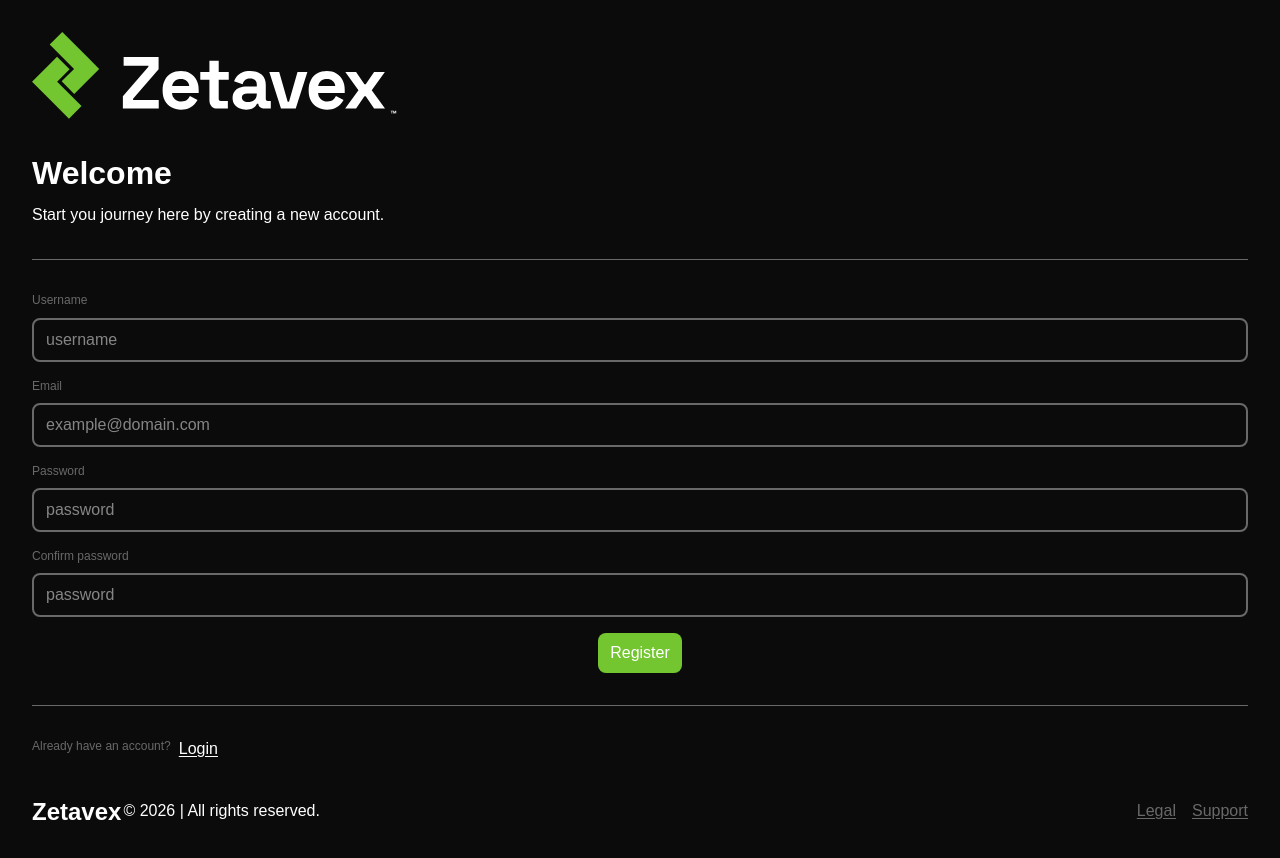
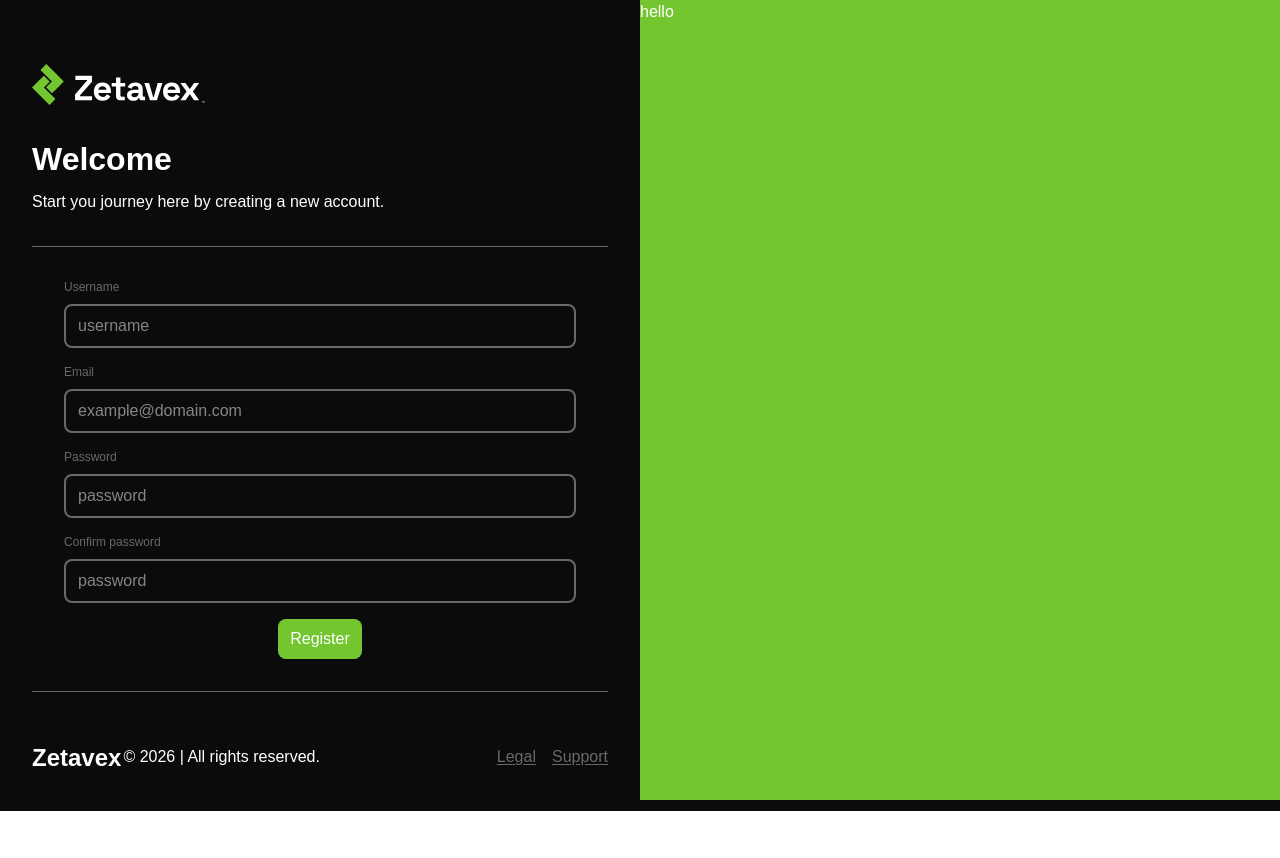
Before and after one commit to Klirond/Auth-frontend, a React (Vite) app: page /register in a window 1280 px wide. Shown: the top 858 px of the page. After the commit the page ends 811 px from the top, so only its background shows below. Built offline with nearby package versions, Linux system fonts and the light colour scheme.

Commit message:
Create split screens on desktop.

```diff
--- /dev/null
+++ b/src/components/SecondaryDesktopFrame.jsx
@@ -0,0 +1,3 @@
+export default function SecondaryDesktopFrame() {
+  return <section className="desktop-frame">hello</section>;
+}
--- a/src/components/components.css
+++ b/src/components/components.css
@@ -2,7 +2,7 @@
 @import "../index.css";
 
 footer {
-    @apply bg-midnight-black flex items-center justify-between mt-auto;
+    @apply bg-midnight-black flex items-center justify-between mt-auto md:mt-0 md:absolute md:bottom-0 md:left-0 md:px-xl md:py-lg md:w-1/2;
 }
 footer .copyright-section {
     @apply flex items-center gap-0.5;
@@ -65,3 +65,14 @@ button,
 .button {
     @apply font-logo font-medium text-white text-md bg-main px-sm py-xs border-none rounded-lg w-fit;
 }
+
+.desktop-frame {
+    @apply hidden invisible md:block md:visible bg-main h-screen w-1/2 absolute top-0 right-0;
+}
+
+.main-section {
+    @apply flex flex-col gap-xl p-xl pl-0 w-1/2;
+}
+.main-section > form {
+    @apply px-xl;
+}
--- a/src/layouts/layouts.css
+++ b/src/layouts/layouts.css
@@ -2,5 +2,5 @@
 @import "../index.css";
 
 #root-layout {
-    @apply flex flex-col gap-xl px-md py-lg lg:p-xl w-screen h-fit min-h-screen bg-midnight-black text-white;
+    @apply flex flex-col md:flex-row gap-xl px-md py-lg lg:p-xl w-screen h-fit min-h-screen bg-midnight-black text-white;
 }
--- a/src/pages/Registration.jsx
+++ b/src/pages/Registration.jsx
@@ -2,9 +2,10 @@ import { Form } from "react-router";
 import Border from "../components/Border";
 import TopSection from "../components/TopSection";
 import { Link } from "react-router";
+import SecondaryDesktopFrame from "../components/SecondaryDesktopFrame";
 
 export default function Registration() {
-  return (
+  const registrationScreen = [
     <>
       <TopSection
         title={"Welcome"}
@@ -37,6 +38,19 @@ export default function Registration() {
           Login
         </Link>
       </div>
+    </>,
+  ];
+
+  return (
+    <>
+      {window.innerWidth >= 768 ? (
+        <>
+          <div className="main-section">{registrationScreen}</div>
+          <SecondaryDesktopFrame />
+        </>
+      ) : (
+        <>{registrationScreen}</>
+      )}
     </>
   );
 }
```
